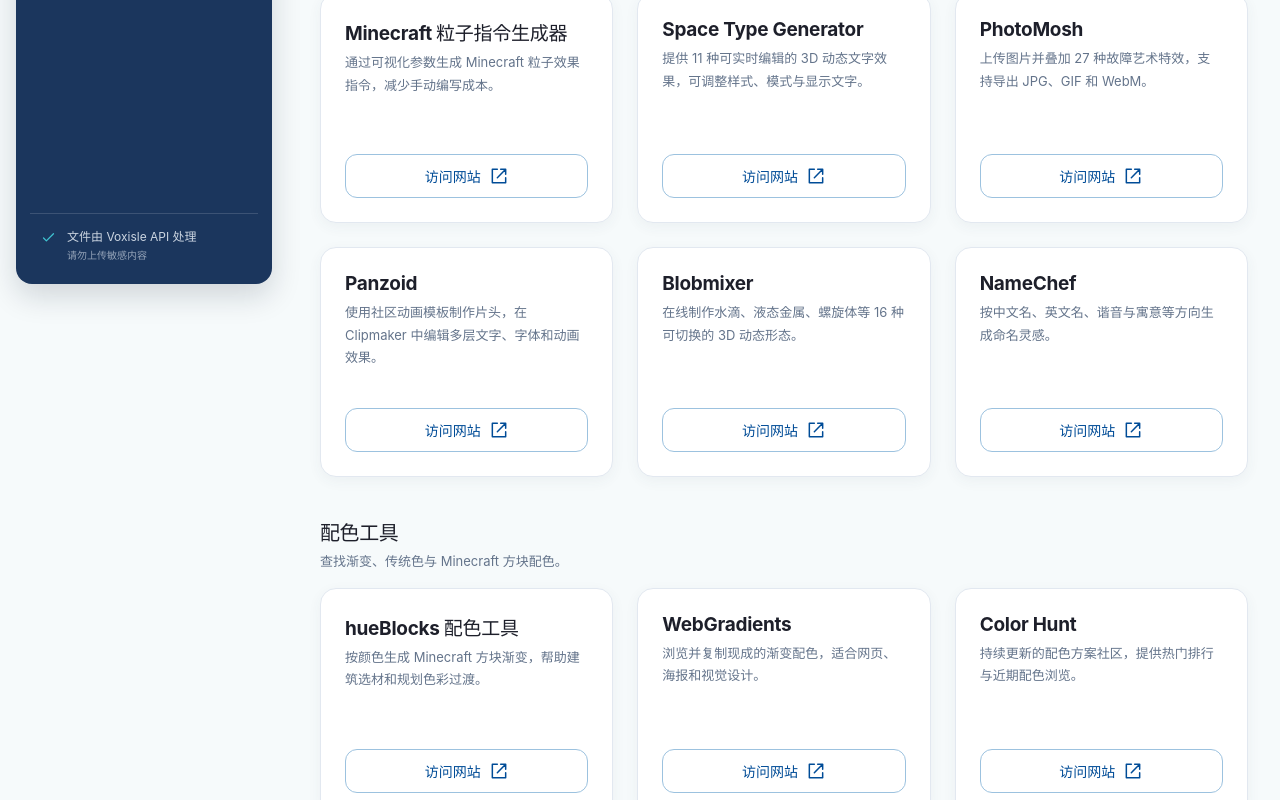
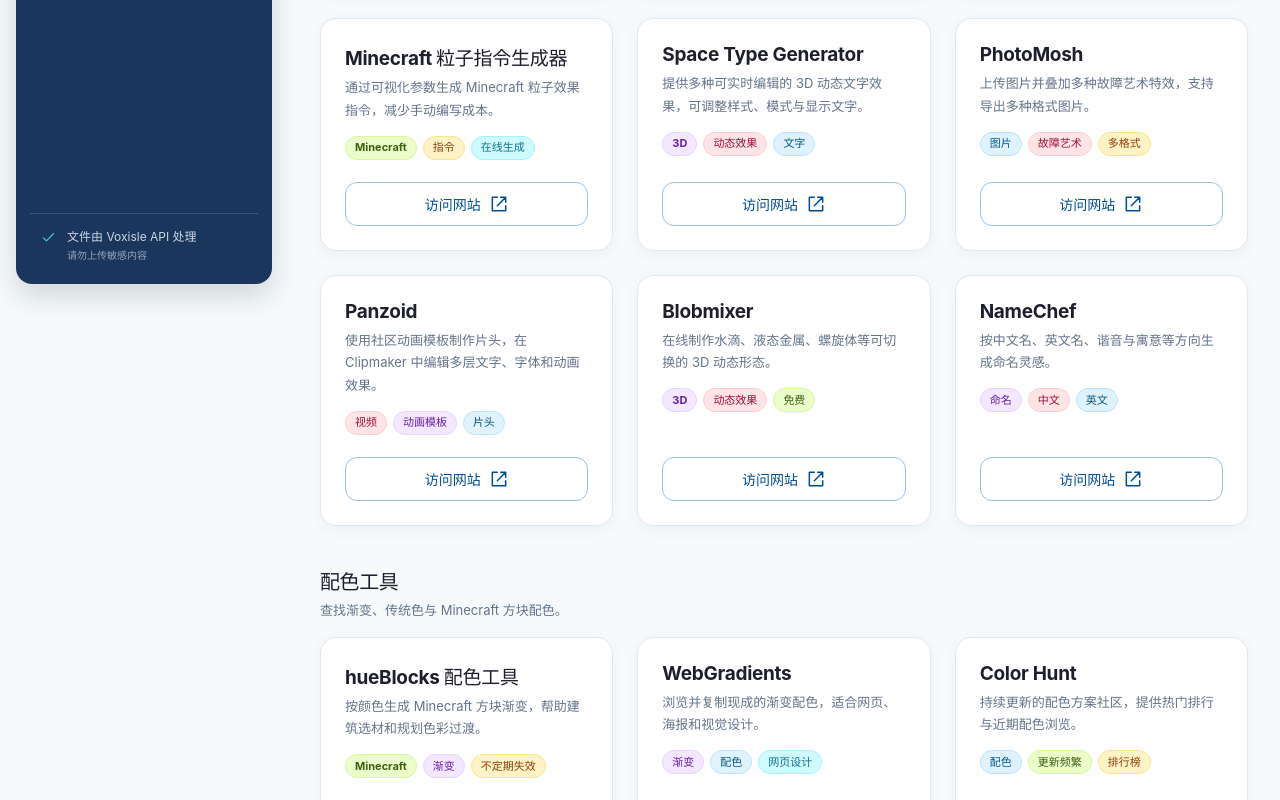
Before and after one commit to MapManager-group/voxisle-tools, a React (Vite) app: page / in a window 1280 px wide. Shown: the part 500-1300 px from the top of the page. Built offline with nearby package versions, Linux system fonts and the light colour scheme; no server answers.

Commit message:
feat: 添加标签功能

```diff
--- a/src/components/ui/index.tsx
+++ b/src/components/ui/index.tsx
@@ -2,9 +2,10 @@ import type { ButtonHTMLAttributes, ReactNode } from 'react'
 import { Icon, type IconName } from './Icon'
 
 export type Notice = { tone: 'success' | 'error'; text: string } | null
+export type TagTone = 'blue' | 'cyan' | 'green' | 'amber' | 'purple' | 'rose' | 'slate'
 
-export function Card({ title, description, children, className = '' }: { title: string; description?: string; children: ReactNode; className?: string }) {
-  return <section className={`card ${className}`}><header className="card-header"><h2>{title}</h2>{description && <p>{description}</p>}</header>{children}</section>
+export function Card({ title, description, tags, children, className = '' }: { title: string; description?: string; tags?: [label: string, tone: TagTone][]; children: ReactNode; className?: string }) {
+  return <section className={`card ${className}`}><header className="card-header"><h2>{title}</h2>{description && <p>{description}</p>}{tags?.length && <div className="tag-list" aria-label="标签">{tags.map(([label, tone]) => <span className={`tag tag-${tone}`} key={`${label}-${tone}`}>{label}</span>)}</div>}</header>{children}</section>
 }
 
 export function Field({ label, hint, children }: { label: string; hint?: string; children: ReactNode }) {
--- a/src/features/home/HomePage.tsx
+++ b/src/features/home/HomePage.tsx
@@ -11,7 +11,7 @@ export function HomePage() {
         <div className="tool-grid">
       {group.tools.map((tool) => {
         const external = /^https?:\/\//i.test(tool.href)
-        return <Card key={tool.href} title={tool.name} description={tool.description} className="tool-card">
+        return <Card key={tool.href} title={tool.name} description={tool.description} tags={tool.tags} className="tool-card">
           <a className="button button-secondary button-wide" href={tool.href} target={external ? '_blank' : undefined} rel={external ? 'noopener noreferrer' : undefined} aria-label={`${external ? '访问' : '打开'}${tool.name}${external ? '（新标签页）' : ''}`}>
             {external ? '访问网站' : '打开工具'}<Icon name={external ? 'external' : 'arrow'}/>
           </a>
--- a/src/features/home/tools.ts
+++ b/src/features/home/tools.ts
@@ -1,42 +1,44 @@
-export type ToolCard = { name: string; description: string; href: string }
+import type { TagTone } from '../../components/ui'
+
+export type ToolCard = { name: string; description: string; href: string; tags: [label: string, tone: TagTone][] }
 
 export const toolGroups: { name: string; description: string; tools: ToolCard[] }[] = [
   {
     name: '生成器',
     description: '生成二维码、像素画、粒子指令与动态视觉内容。',
     tools: [
-      { name: '二维码生成器', description: '将链接生成带方屿标识的透明二维码，支持调整尺寸与配色，下载后用于网页、海报或印刷物。', href: '#qrcode' },
-      { name: '玻璃像素画生成器', description: '将图片转换为由 Minecraft 彩色玻璃构成的像素画，并提供可调整的生成参数与搭建参考。', href: 'https://imhols.github.io/minecraft-glasspixel-generator/' },
-      { name: 'Spritecraft 像素画生成器', description: '将图片转换为 Minecraft 方块像素画，并生成可供搭建参考的方块效果。', href: 'https://autosaved.org/spritecraft' },
-      { name: 'Minecraft 粒子指令生成器', description: '通过可视化参数生成 Minecraft 粒子效果指令，减少手动编写成本。', href: 'https://mc.ecylt.top/' },
-      { name: 'Space Type Generator', description: '提供 11 种可实时编辑的 3D 动态文字效果，可调整样式、模式与显示文字。', href: 'https://spacetypegenerator.com/' },
-      { name: 'PhotoMosh', description: '上传图片并叠加 27 种故障艺术特效，支持导出 JPG、GIF 和 WebM。', href: 'https://photomosh.com/app/' },
-      { name: 'Panzoid', description: '使用社区动画模板制作片头，在 Clipmaker 中编辑多层文字、字体和动画效果。', href: 'https://panzoid.com/' },
-      { name: 'Blobmixer', description: '在线制作水滴、液态金属、螺旋体等 16 种可切换的 3D 动态形态。', href: 'https://blobmixer.14islands.com/' },
-      { name: 'NameChef', description: '按中文名、英文名、谐音与寓意等方向生成命名灵感。', href: 'https://www.namechef.co/cn' },
+      { name: '二维码生成器', description: '将链接生成带方屿标识的透明二维码，支持调整尺寸与配色，下载后用于网页、海报或印刷物。', href: '#qrcode', tags: [['方屿', 'blue'], ['二维码', 'cyan'], ['站内工具', 'green']] },
+      { name: '玻璃像素画生成器', description: '将图片转换为由 Minecraft 彩色玻璃构成的像素画，并提供可调整的生成参数与搭建参考。', href: 'https://imhols.github.io/minecraft-glasspixel-generator/', tags: [['Minecraft', 'green'], ['像素画', 'purple'], ['图片', 'blue']] },
+      { name: 'Spritecraft 像素画生成器', description: '将图片转换为 Minecraft 方块像素画，并生成可供搭建参考的方块效果。', href: 'https://autosaved.org/spritecraft', tags: [['Minecraft', 'green'], ['像素画', 'purple'], ['图片', 'blue']] },
+      { name: 'Minecraft 粒子指令生成器', description: '通过可视化参数生成 Minecraft 粒子效果指令，减少手动编写成本。', href: 'https://mc.ecylt.top/', tags: [['Minecraft', 'green'], ['指令', 'amber'], ['在线生成', 'cyan']] },
+      { name: 'Space Type Generator', description: '提供多种可实时编辑的 3D 动态文字效果，可调整样式、模式与显示文字。', href: 'https://spacetypegenerator.com/', tags: [['3D', 'purple'], ['动态效果', 'rose'], ['文字', 'blue']] },
+      { name: 'PhotoMosh', description: '上传图片并叠加多种故障艺术特效，支持导出多种格式图片。', href: 'https://photomosh.com/app/', tags: [['图片', 'blue'], ['故障艺术', 'rose'], ['多格式', 'amber']] },
+      { name: 'Panzoid', description: '使用社区动画模板制作片头，在 Clipmaker 中编辑多层文字、字体和动画效果。', href: 'https://panzoid.com/', tags: [['视频', 'rose'], ['动画模板', 'purple'], ['片头', 'blue']] },
+      { name: 'Blobmixer', description: '在线制作水滴、液态金属、螺旋体等可切换的 3D 动态形态。', href: 'https://blobmixer.14islands.com/', tags: [['3D', 'purple'], ['动态效果', 'rose'], ['免费', 'green']] },
+      { name: 'NameChef', description: '按中文名、英文名、谐音与寓意等方向生成命名灵感。', href: 'https://www.namechef.co/cn', tags: [['命名', 'purple'], ['中文', 'rose'], ['英文', 'blue']] },
     ],
   },
   {
     name: '配色工具',
     description: '查找渐变、传统色与 Minecraft 方块配色。',
     tools: [
-      { name: 'hueBlocks 配色工具', description: '按颜色生成 Minecraft 方块渐变，帮助建筑选材和规划色彩过渡。', href: 'https://1280px.github.io/hueblocks/' },
-      { name: 'WebGradients', description: '浏览并复制现成的渐变配色，适合网页、海报和视觉设计。', href: 'https://webgradients.com/' },
-      { name: 'Color Hunt', description: '持续更新的配色方案社区，提供热门排行与近期配色浏览。', href: 'https://colorhunt.co/' },
-      { name: 'Adobe Color', description: '创建和探索其他用户分享的配色盘，并使用多种色彩规则辅助搭配。', href: 'https://color.adobe.com/' },
-      { name: 'NIPPON COLORS', description: '收录具有名称与出处的日本传统色，可直观浏览色值和色彩关系。', href: 'https://nipponcolors.com/' },
-      { name: '中国色', description: '浏览带有传统名称的中国色彩，快速获取色值与配色灵感。', href: 'http://zhongguose.com/' },
+      { name: 'hueBlocks 配色工具', description: '按颜色生成 Minecraft 方块渐变，帮助建筑选材和规划色彩过渡。', href: 'https://1280px.github.io/hueblocks/', tags: [['Minecraft', 'green'], ['渐变', 'purple'], ['不定期失效', 'amber']] },
+      { name: 'WebGradients', description: '浏览并复制现成的渐变配色，适合网页、海报和视觉设计。', href: 'https://webgradients.com/', tags: [['渐变', 'purple'], ['配色', 'blue'], ['网页设计', 'cyan']] },
+      { name: 'Color Hunt', description: '持续更新的配色方案社区，提供热门排行与近期配色浏览。', href: 'https://colorhunt.co/', tags: [['配色', 'blue'], ['更新频繁', 'green'], ['排行榜', 'amber']] },
+      { name: 'Adobe Color', description: '创建和探索其他用户分享的配色盘，并使用多种色彩规则辅助搭配。', href: 'https://color.adobe.com/', tags: [['配色', 'blue'], ['用户作品', 'purple'], ['色彩规则', 'cyan']] },
+      { name: 'NIPPON COLORS', description: '收录具有名称与出处的日本传统色，可直观浏览色值和色彩关系。', href: 'https://nipponcolors.com/', tags: [['日系', 'rose'], ['传统色', 'amber'], ['颜色名称', 'slate']] },
+      { name: '中国色', description: '浏览带有传统名称的中国色彩，快速获取色值与配色灵感。', href: 'http://zhongguose.com/', tags: [['中系', 'rose'], ['传统色', 'amber'], ['颜色名称', 'slate']] },
     ],
   },
   {
     name: '转换工具',
     description: '处理地图、模型、Schematic 与图片视频文件。',
     tools: [
-      { name: 'Schematic Cloud', description: '上传并分享 schematic/schem 文件，方便在方屿使用。', href: '#schematic' },
-      { name: 'Chunker', description: '在 Java 版与基岩版之间转换 Minecraft 世界，方便迁移地图。', href: 'https://www.chunker.app' },
-      { name: 'MCA Selector', description: '查看、筛选并删除 Minecraft Java 版世界区块，适合地图清理和区块管理。', href: 'https://github.com/Querz/mcaselector' },
-      { name: 'obj2schematic', description: '将 OBJ 三维模型转换为 Minecraft schematic 文件，便于把建模成果带入游戏。', href: 'https://objtoschematic.com/' },
-      { name: '即时工具', description: '集合图片切割、拼图及视频处理等多种在线实用工具。', href: 'https://www.67tool.com/' },
+      { name: 'Schematic Cloud', description: '上传并分享 schematic/schem 文件，可以在方屿使用。', href: '#schematic', tags: [['Minecraft', 'green'], ['Schematic', 'purple'], ['站内工具', 'blue']] },
+      { name: 'Chunker', description: '在 Java 版与基岩版之间转换 Minecraft 世界，方便迁移地图。', href: 'https://www.chunker.app', tags: [['Minecraft', 'green'], ['世界转换', 'purple'], ['Java / 基岩版', 'amber']] },
+      { name: 'MCA Selector', description: '查看、筛选并删除 Minecraft Java 版世界区块，适合地图清理和区块管理。', href: 'https://github.com/Querz/mcaselector', tags: [['Minecraft', 'green'], ['区块编辑', 'amber'], ['开源', 'slate']] },
+      { name: 'obj2schematic', description: '将 OBJ 三维模型转换为 Minecraft schematic 文件。', href: 'https://objtoschematic.com/', tags: [['Minecraft', 'green'], ['OBJ', 'cyan'], ['Schematic', 'purple']] },
+      { name: '即时工具', description: '集合图片切割、拼图及视频处理等多种在线实用工具。', href: 'https://www.67tool.com/', tags: [['图片', 'blue'], ['视频', 'rose'], ['工具合集', 'slate']] },
     ],
   },
 ]
--- a/src/features/resources/ResourcesPage.tsx
+++ b/src/features/resources/ResourcesPage.tsx
@@ -6,7 +6,7 @@ import { resources } from './resources'
 export function ResourcesPage() {
   return <AppLayout activeTool="resources" eyebrow="VOXISLE RESOURCES" title="素材网站" description="集中浏览蓝图、图片、插图与设计灵感网站；所有链接将在新标签页打开。">
     <div className="tool-grid">
-      {resources.map((resource) => <Card key={resource.href} title={resource.name} description={resource.description} className="tool-card">
+      {resources.map((resource) => <Card key={resource.href} title={resource.name} description={resource.description} tags={resource.tags} className="tool-card">
         <a className="button button-secondary button-wide" href={resource.href} target="_blank" rel="noopener noreferrer" aria-label={`访问${resource.name}（新标签页）`}>
           访问网站<Icon name="external"/>
         </a>
--- a/src/features/resources/resources.ts
+++ b/src/features/resources/resources.ts
@@ -1,16 +1,16 @@
 import type { ToolCard } from '../home/tools'
 
 export const resources: ToolCard[] = [
-  { name: 'Axiom 蓝图素材库', description: '浏览并获取 Axiom 社区分享的 Minecraft 建筑蓝图与创作素材。', href: 'https://axiomassets.net/browse' },
-  { name: 'Pinterest', description: '图片与创意灵感收藏平台；部分网络环境需要代理访问。', href: 'https://www.pinterest.com/' },
-  { name: 'ArtStation', description: '浏览热门数字绘画、概念设计、三维模型和游戏美术作品。', href: 'https://www.artstation.com/?sort_by=trending' },
-  { name: '中世纪素材', description: '花瓣用户整理的中世纪建筑、装饰与视觉参考素材。', href: 'https://huaban.com/user/objk767mfk' },
-  { name: 'Minecraft Heads', description: '收录可用于 Minecraft 建筑装饰与创作的玩家头颅素材。', href: 'https://minecraft-heads.com' },
-  { name: 'Unsplash 镜像', description: '无需注册即可浏览和下载高质量图片素材；部分网络环境需要代理访问。', href: 'https://unsplash.dogedoge.com' },
-  { name: 'Pexels', description: '提供可自定义尺寸的免费图片素材，部分下载功能需要注册。', href: 'https://www.pexels.com/' },
-  { name: 'PxHere', description: '可按颜色筛选的免费图片素材库，下载通常需要注册。', href: 'https://pxhere.com/' },
-  { name: 'Behance', description: '汇集摄影、平面、建筑和数字艺术等创意作品的灵感社区；部分网络环境需要代理访问。', href: 'https://www.behance.net/' },
-  { name: 'Google Arts & Culture', description: '在线浏览来自博物馆与文化机构的藏品、展览和文化遗产。', href: 'https://artsandculture.google.com/' },
-  { name: 'Awwwards', description: '收录获奖网站与数字设计案例，适合查找网页视觉与交互灵感；部分网络环境需要代理访问。', href: 'https://www.awwwards.com/' },
-  { name: 'DrawKit', description: '以卡通和简约风格为主的免费插图素材库，可用于网页和视觉项目。', href: 'https://www.drawkit.com/' },
+  { name: 'Axiom 蓝图素材库', description: '浏览并获取 Axiom 社区分享的 Minecraft 建筑蓝图与创作素材。', href: 'https://axiomassets.net/browse', tags: [['Minecraft', 'green'], ['蓝图', 'purple'], ['社区素材', 'blue']] },
+  { name: 'Pinterest', description: '图片与创意灵感收藏平台；部分网络环境需要代理访问。', href: 'https://www.pinterest.com/', tags: [['图片', 'blue'], ['灵感', 'purple'], ['需要代理', 'amber']] },
+  { name: 'ArtStation', description: '浏览热门数字绘画、概念设计、三维模型和游戏美术作品。', href: 'https://www.artstation.com/?sort_by=trending', tags: [['数字艺术', 'purple'], ['3D', 'cyan'], ['作品社区', 'blue']] },
+  { name: '中世纪素材', description: '花瓣用户整理的中世纪建筑、装饰与视觉参考素材。', href: 'https://huaban.com/user/objk767mfk', tags: [['中世纪', 'amber'], ['建筑参考', 'blue']] },
+  { name: 'Minecraft Heads', description: '收录可用于 Minecraft 建筑装饰与创作的玩家头颅素材。', href: 'https://minecraft-heads.com', tags: [['Minecraft', 'green'], ['头颅', 'purple'], ['装饰素材', 'blue']] },
+  { name: 'Unsplash 镜像', description: '无需注册即可浏览和下载高质量图片素材；部分网络环境需要代理访问。', href: 'https://unsplash.dogedoge.com', tags: [['图片', 'blue'], ['无需注册', 'green'], ['需要代理', 'amber']] },
+  { name: 'Pexels', description: '提供可自定义尺寸的免费图片素材，部分下载功能需要注册。', href: 'https://www.pexels.com/', tags: [['图片', 'blue'], ['免费', 'green'], ['需要注册', 'amber']] },
+  { name: 'PxHere', description: '可按颜色筛选的免费图片素材库，下载通常需要注册。', href: 'https://pxhere.com/', tags: [['图片', 'blue'], ['颜色筛选', 'cyan'], ['需要注册', 'amber']] },
+  { name: 'Behance', description: '汇集摄影、平面、建筑和数字艺术等创意作品的灵感社区；部分网络环境需要代理访问。', href: 'https://www.behance.net/', tags: [['设计作品', 'purple'], ['灵感', 'blue'], ['需要代理', 'amber']] },
+  { name: 'Google Arts & Culture', description: '在线浏览来自博物馆与文化机构的藏品、展览和文化遗产。', href: 'https://artsandculture.google.com/', tags: [['博物馆', 'purple'], ['文化遗产', 'amber'], ['艺术藏品', 'blue']] },
+  { name: 'Awwwards', description: '收录获奖网站与数字设计案例，适合查找网页视觉与交互灵感；部分网络环境需要代理访问。', href: 'https://www.awwwards.com/', tags: [['网页设计', 'cyan'], ['获奖作品', 'purple'], ['需要代理', 'amber']] },
+  { name: 'DrawKit', description: '以卡通和简约风格为主的免费插图素材库，可用于网页和视觉项目。', href: 'https://www.drawkit.com/', tags: [['免费', 'green'], ['插图', 'rose'], ['卡通简约', 'blue']] },
 ]
```
Also changed, not shown: src/App.css, 1 other file (tests, documents, lock files or other folders).
